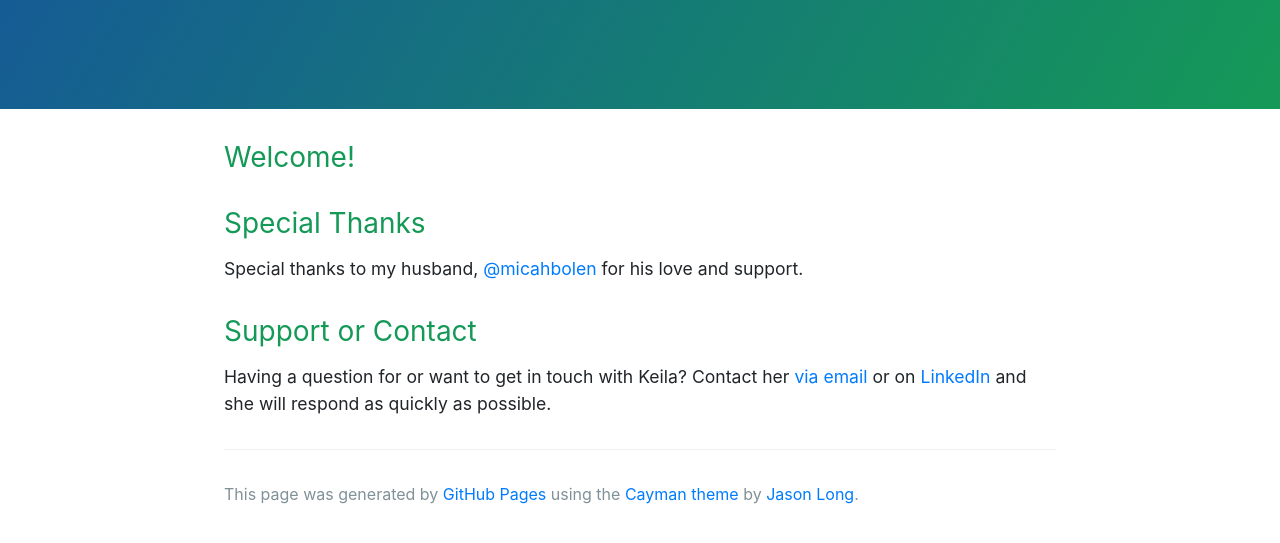
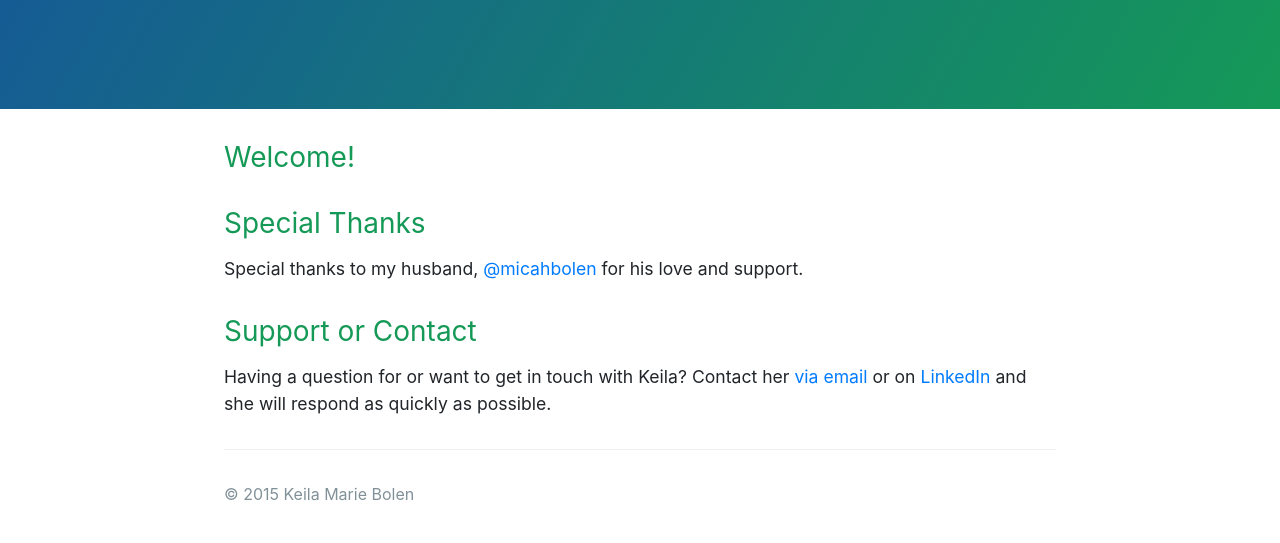
Before and after one commit to KeilaBolen/keilabolen.github.io, a plain HTML site: page index.html in a window 1280 px wide. Shown: the part 217-760 px from the top of the page. Drawn offline with nearby package versions, Linux system fonts and the light colour scheme.

Commit message:
Update footer.

```diff
--- a/index.html
+++ b/index.html
@@ -55,7 +55,7 @@
 
       <footer class="site-footer">
 
-        <span class="site-footer-credits">This page was generated by <a href="https://pages.github.com">GitHub Pages</a> using the <a href="https://github.com/jasonlong/cayman-theme">Cayman theme</a> by <a href="https://twitter.com/jasonlong">Jason Long</a>.</span>
+        <span class="site-footer-credits">&copy; 2015 Keila Marie Bolen</span>
       </footer>
 
     </section>
```
